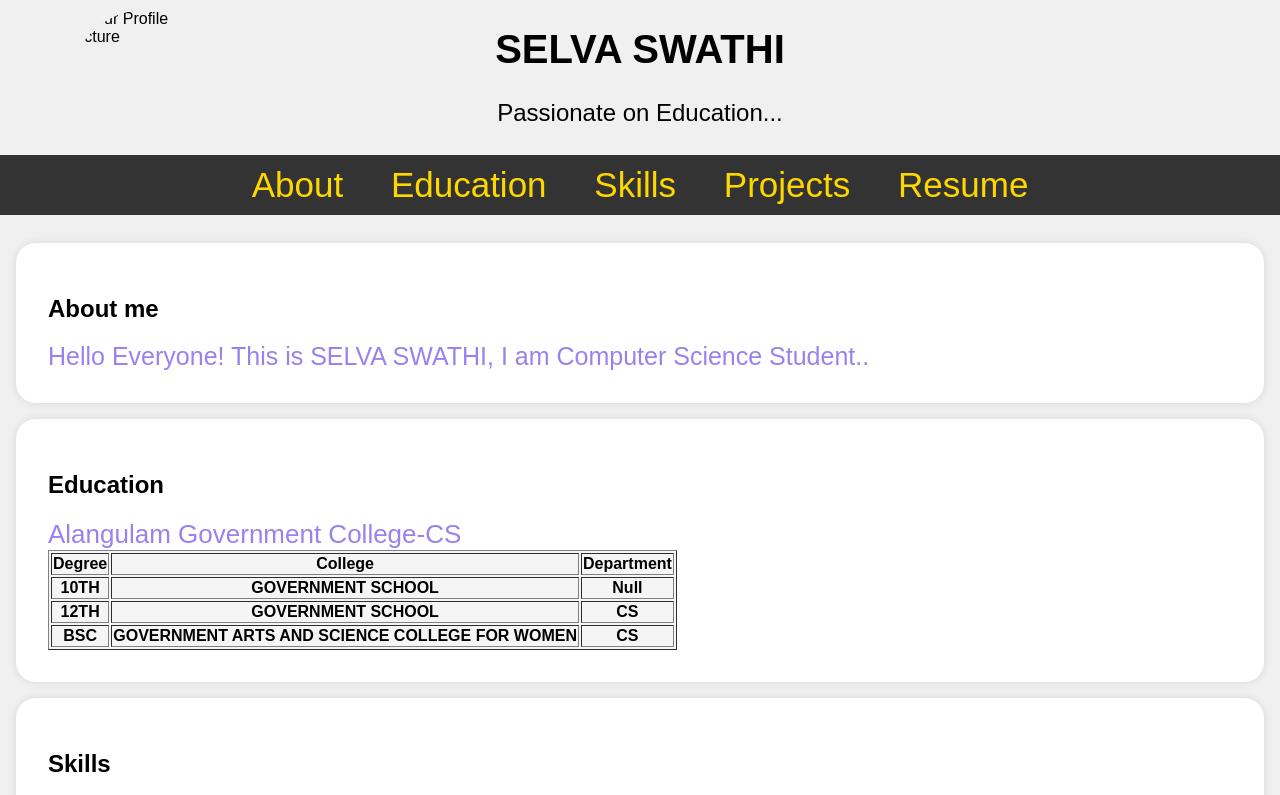
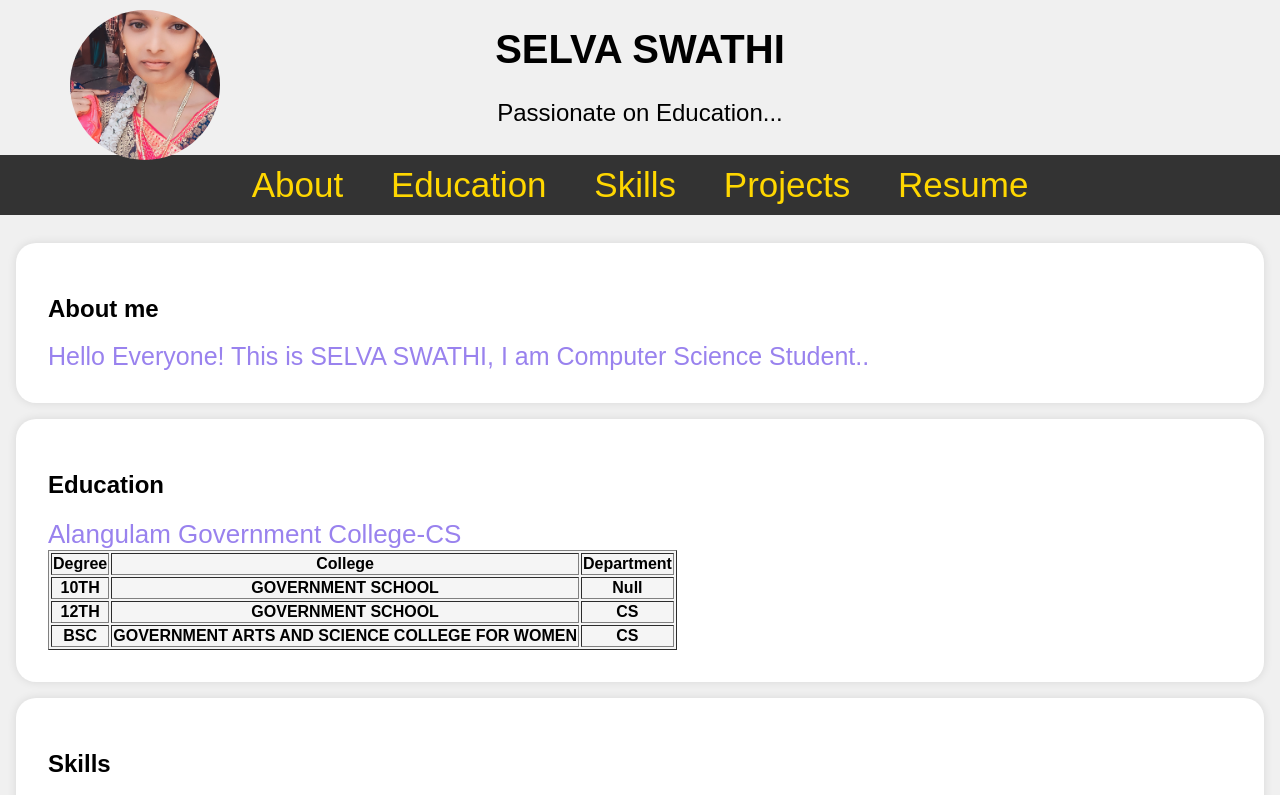
Before and after one commit to swathi142003/NAAN-MUDHALVAN, a plain HTML site: page index.html in a window 1280 px wide. Shown: the top 795 px of the page. Drawn offline with Linux system fonts and the light colour scheme.

Commit message:
Update index.html

```diff
--- a/index.html
+++ b/index.html
@@ -112,7 +112,7 @@
         <header>
             <div class="header-content">
                 <!--Add your profile picture here-->
-                <img src="C:\NAAN MUDHALVAN\1693554277357.jpg" alt="Your Profile Picture" class="profile-picture">
+                <img src="Swathi.jpg.jpg" alt="Your Profile Picture" class="profile-picture">
                 <h1>SELVA SWATHI</h1>
                 <p>Passionate on Education...</p>
             </div>
```
